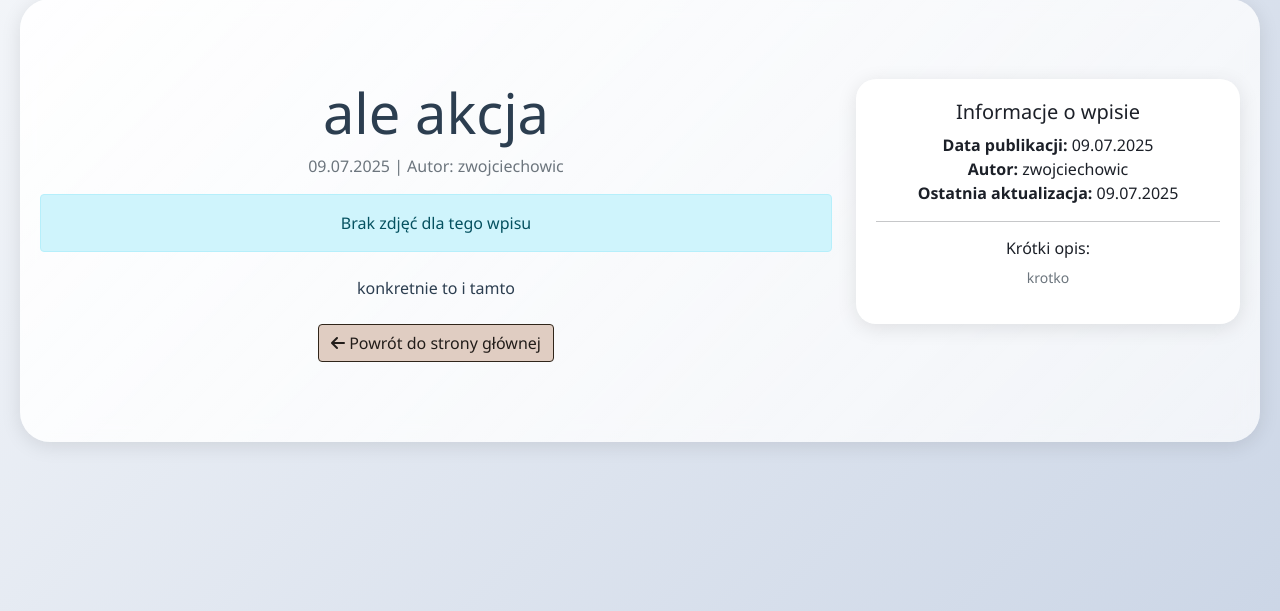
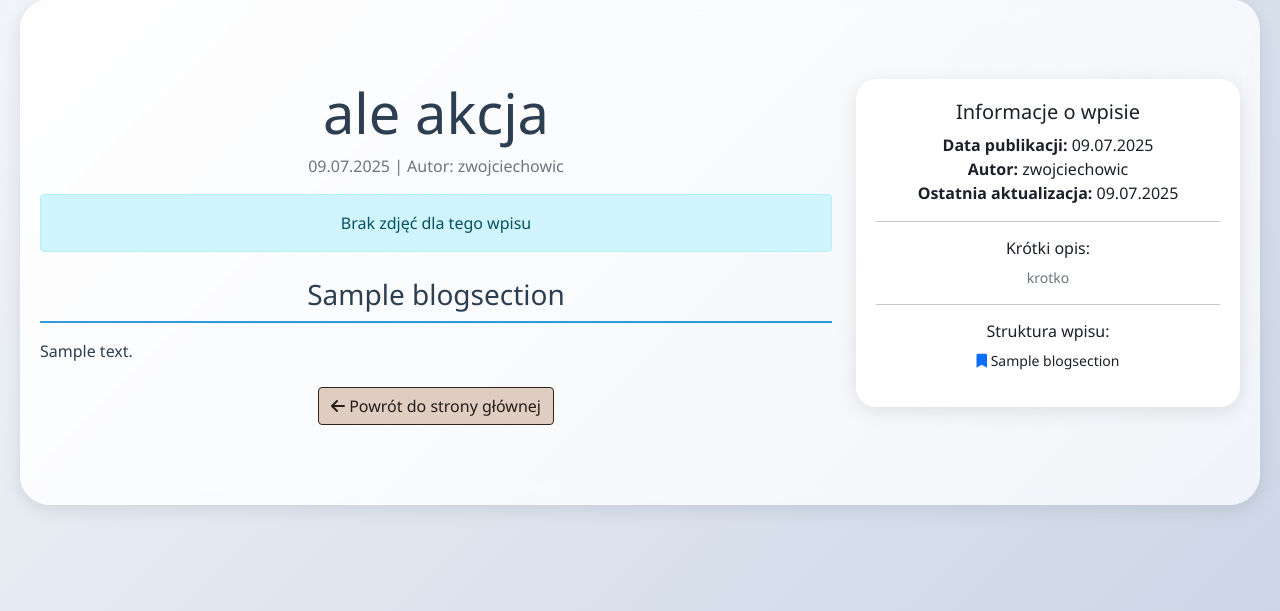
Before and after one commit to zwojciechowic/zwojciechowic, a Django app: a page that uses templates/blog_detail.html in a window 1280 px wide. Shown: the part 141-752 px from the top of the page. Run offline with Django 4.2, Linux system fonts and the light colour scheme; data comes from the database, SQL or seed files in the repository; tables that the repository leaves empty hold one stand-in row (values such as "Sample post").

Commit message:
blog h1,p edytor

```diff
--- a/main/models.py
+++ b/main/models.py
@@ -4,10 +4,23 @@ from django.utils import timezone
 from django.contrib.auth.models import User
 from django.utils.translation import gettext_lazy as _
 
+class BlogSection(models.Model):
+    blog_post = models.ForeignKey('BlogPost', on_delete=models.CASCADE, related_name='sections', verbose_name='Wpis na blogu')
+    title = models.CharField("Tytuł sekcji", max_length=200, blank=True)
+    content = models.TextField("Treść sekcji")
+    order = models.PositiveIntegerField("Kolejność", default=0)
+
+    class Meta:
+        ordering = ('order',)
+        verbose_name = "Sekcja wpisu"
+        verbose_name_plural = "Sekcje wpisu"
+
+    def __str__(self):
+        return f"{self.blog_post.title} - {self.title or 'Sekcja ' + str(self.order)}"
+
 class BlogPost(models.Model):
     title = models.CharField(max_length=200, verbose_name='Tytuł')
     slug = models.SlugField(unique=True, verbose_name='URL (slug)')
-    content = models.TextField(verbose_name='Treść')
     excerpt = models.TextField(max_length=300, blank=True, verbose_name='Krótki opis')
     photo_gallery = models.ForeignKey(
         'gallery.Gallery',
@@ -36,6 +49,15 @@ class BlogPost(models.Model):
         if self.photo_gallery:
             return self.photo_gallery.photos.first()
         return None
+
+    @property
+    def content(self):
+        """Złączenie wszystkich sekcji w jedną treść dla kompatybilności wstecznej"""
+        return "\n\n".join([
+            f"<h3>{section.title}</h3>\n{section.content}" if section.title
+            else section.content
+            for section in self.sections.all()
+        ])
 class Dog(models.Model):
     name = models.CharField(max_length=100, verbose_name='Imię')
     breed = models.CharField(max_length=100, verbose_name='Rasa')
--- a/templates/blog_detail.html
+++ b/templates/blog_detail.html
@@ -23,8 +23,28 @@
                 <div class="alert alert-info">Brak zdjęć dla tego wpisu</div>
             {% endif %}
 
+            {# Wyświetlanie sekcji treści #}
             <div class="content mt-4">
-                {{ post.content|linebreaks }}
+                {% if post.sections.all %}
+                    {% for section in post.sections.all %}
+                        <div class="blog-section mb-4">
+                            {% if section.title %}
+                                <h3 class="section-title">{{ section.title }}</h3>
+                            {% endif %}
+                            <div class="section-content">
+                                {{ section.content|linebreaks }}
+                            </div>
+                        </div>
+                        {% if not forloop.last %}
+                            <hr class="section-divider my-4">
+                        {% endif %}
+                    {% endfor %}
+                {% else %}
+                    <div class="alert alert-warning">
+                        <i class="fas fa-exclamation-triangle"></i>
+                        Ten wpis nie ma jeszcze treści.
+                    </div>
+                {% endif %}
             </div>
 
             <div class="mt-4">
@@ -57,11 +77,53 @@
                             Ten wpis zawiera {{ post.photo_gallery.photos.count }} zdjęć{{ post.photo_gallery.photos.count|pluralize:"e,a,ć" }}
                         </div>
                     {% endif %}
+
+                    {% if post.sections.all %}
+                        <hr>
+                        <h6>Struktura wpisu:</h6>
+                        <ul class="list-unstyled small">
+                            {% for section in post.sections.all %}
+                                <li class="mb-1">
+                                    <i class="fas fa-bookmark text-primary"></i>
+                                    {% if section.title %}
+                                        {{ section.title }}
+                                    {% else %}
+                                        Sekcja {{ forloop.counter }}
+                                    {% endif %}
+                                </li>
+                            {% endfor %}
+                        </ul>
+                    {% endif %}
                 </div>
             </div>
         </div>
     </div>
 </div>
+
+<style>
+/* Style dla sekcji wpisu */
+.blog-section {
+    margin-bottom: 2rem;
+}
+
+.section-title {
+    color: #2c3e50;
+    margin-bottom: 1rem;
+    padding-bottom: 0.5rem;
+    border-bottom: 2px solid #3498db;
+}
+
+.section-content {
+    line-height: 1.8;
+    text-align: justify;
+}
+
+.section-divider {
+    border: none;
+    border-top: 1px dashed #ddd;
+    margin: 2rem 0;
+}
+</style>
 {% endblock %}
 
 {% block extra_js %}
```
Also changed, not shown: main/admin.py (+25 -6 lines), main/migrations/0013_remove_blogpost_content_blogsection.py (added).
